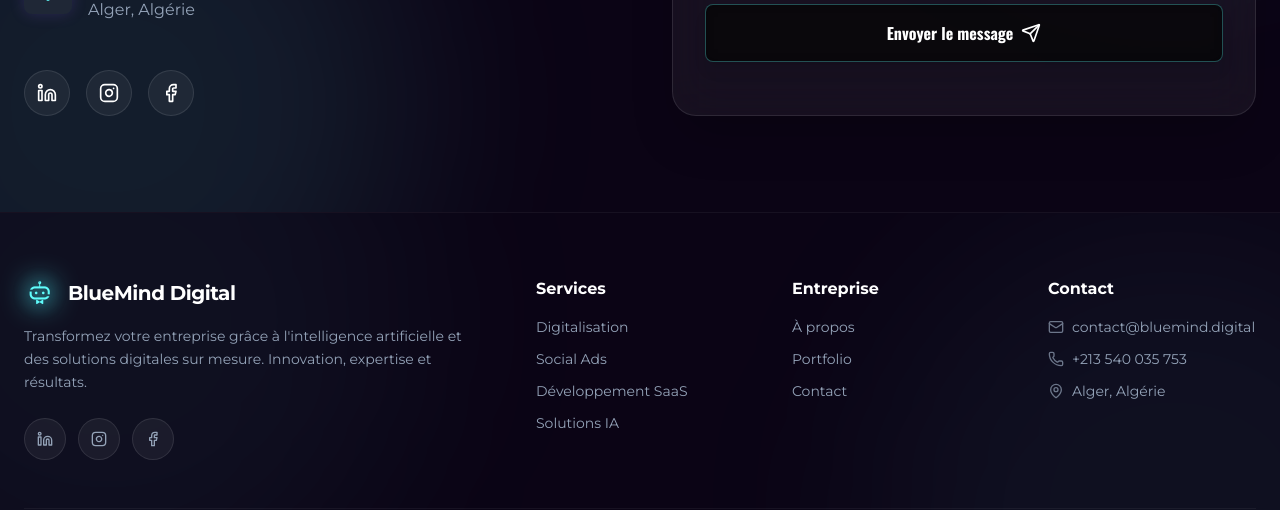
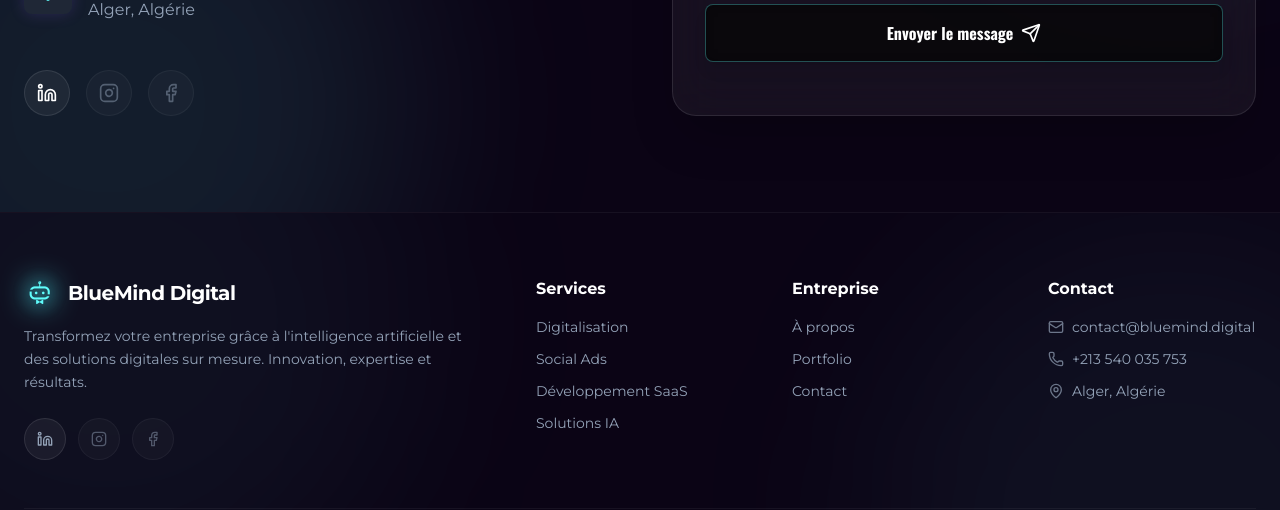
Before and after one commit to midouhk85/bluemind-digital, a React (Vite) app: page / in a window 1280 px wide. Shown: the part 3572-4082 px from the top of the page. Built offline with nearby package versions, Linux system fonts and the light colour scheme.

Commit message:
feat: Update social links
- Updated LinkedIn URL to personal profile
- Disabled Instagram and Facebook links (visual only)
- Reverted robot design to original version

```diff
--- a/src/components/Contact.jsx
+++ b/src/components/Contact.jsx
@@ -37,9 +37,9 @@
     };
 
     const socialLinks = [
-        { Icon: Linkedin, href: 'https://www.linkedin.com/company/bluemind-digital', label: 'LinkedIn' },
-        { Icon: Instagram, href: 'https://www.instagram.com/bluemind.digital', label: 'Instagram' },
-        { Icon: Facebook, href: 'https://www.facebook.com/blueminddigital', label: 'Facebook' }
+        { Icon: Linkedin, href: 'https://www.linkedin.com/in/mohamed-benyelles-6764041a0/', label: 'LinkedIn' },
+        { Icon: Instagram, href: null, label: 'Instagram' },
+        { Icon: Facebook, href: null, label: 'Facebook' }
     ];
 
     return (
@@ -97,18 +97,30 @@
                         </div>
 
                         <div className="mt-12 flex gap-4 relative z-20">
-                            {socialLinks.map(({ Icon, href, label }, index) => (
+                            {socialLinks.map(({ Icon, href, label }, index) => {
+                                const CommonClasses = "p-3 bg-white/5 rounded-full transition-all duration-300 border border-white/10 hover:border-accent/50 hover:shadow-[0_0_15px_rgba(139,92,246,0.4)] flex items-center justify-center";
+
+                                return href ? (
                                     <a
                                         key={index}
                                         href={href}
                                         target="_blank"
                                         rel="noopener noreferrer"
                                         aria-label={label}
-                                    className="p-3 bg-white/5 rounded-full hover:bg-accent hover:text-white transition-all duration-300 border border-white/10 hover:border-accent/50 hover:shadow-[0_0_15px_rgba(139,92,246,0.4)] cursor-pointer"
+                                        className={`${CommonClasses} hover:bg-accent hover:text-white cursor-pointer`}
                                     >
                                         <Icon className="w-5 h-5" />
                                     </a>
-                            ))}
+                                ) : (
+                                    <div
+                                        key={index}
+                                        aria-label={label}
+                                        className={`${CommonClasses} text-textGray opacity-50 cursor-default`}
+                                    >
+                                        <Icon className="w-5 h-5" />
+                                    </div>
+                                );
+                            })}
                         </div>
                     </motion.div>
 
--- a/src/components/Footer.jsx
+++ b/src/components/Footer.jsx
@@ -35,9 +35,9 @@
     ];
 
     const socialLinks = [
-        { icon: Linkedin, href: "https://www.linkedin.com/company/bluemind-digital", label: "LinkedIn" },
-        { icon: Instagram, href: "https://www.instagram.com/bluemind.digital", label: "Instagram" },
-        { icon: Facebook, href: "https://www.facebook.com/blueminddigital", label: "Facebook" }
+        { icon: Linkedin, href: "https://www.linkedin.com/in/mohamed-benyelles-6764041a0/", label: "LinkedIn" },
+        { icon: Instagram, href: null, label: "Instagram" },
+        { icon: Facebook, href: null, label: "Facebook" }
     ];
 
     return (
@@ -70,18 +70,30 @@
                             Transformez votre entreprise grâce à l'intelligence artificielle et des solutions digitales sur mesure. Innovation, expertise et résultats.
                         </p>
                         <div className="flex gap-3 relative z-20">
-                            {socialLinks.map((social, index) => (
+                            {socialLinks.map((social, index) => {
+                                const CommonClasses = "p-3 bg-white/5 rounded-full transition-all duration-300 border border-white/10 hover:border-accent/50 hover:shadow-[0_0_15px_rgba(139,92,246,0.4)] flex items-center justify-center";
+
+                                return social.href ? (
                                     <a
                                         key={index}
                                         href={social.href}
                                         target="_blank"
                                         rel="noopener noreferrer"
                                         aria-label={social.label}
-                                    className="p-3 bg-white/5 rounded-full hover:bg-accent hover:text-white transition-all duration-300 border border-white/10 hover:border-accent/50 hover:shadow-[0_0_15px_rgba(139,92,246,0.4)] text-textGray cursor-pointer"
+                                        className={`${CommonClasses} hover:bg-accent hover:text-white text-textGray cursor-pointer`}
                                     >
                                         <social.icon className="w-4 h-4" />
                                     </a>
-                            ))}
+                                ) : (
+                                    <div
+                                        key={index}
+                                        aria-label={social.label}
+                                        className={`${CommonClasses} text-textGray opacity-50 cursor-default`}
+                                    >
+                                        <social.icon className="w-4 h-4" />
+                                    </div>
+                                );
+                            })}
                         </div>
                     </motion.div>
 
```
Lines whose indentation alone changed are shown as unchanged.
